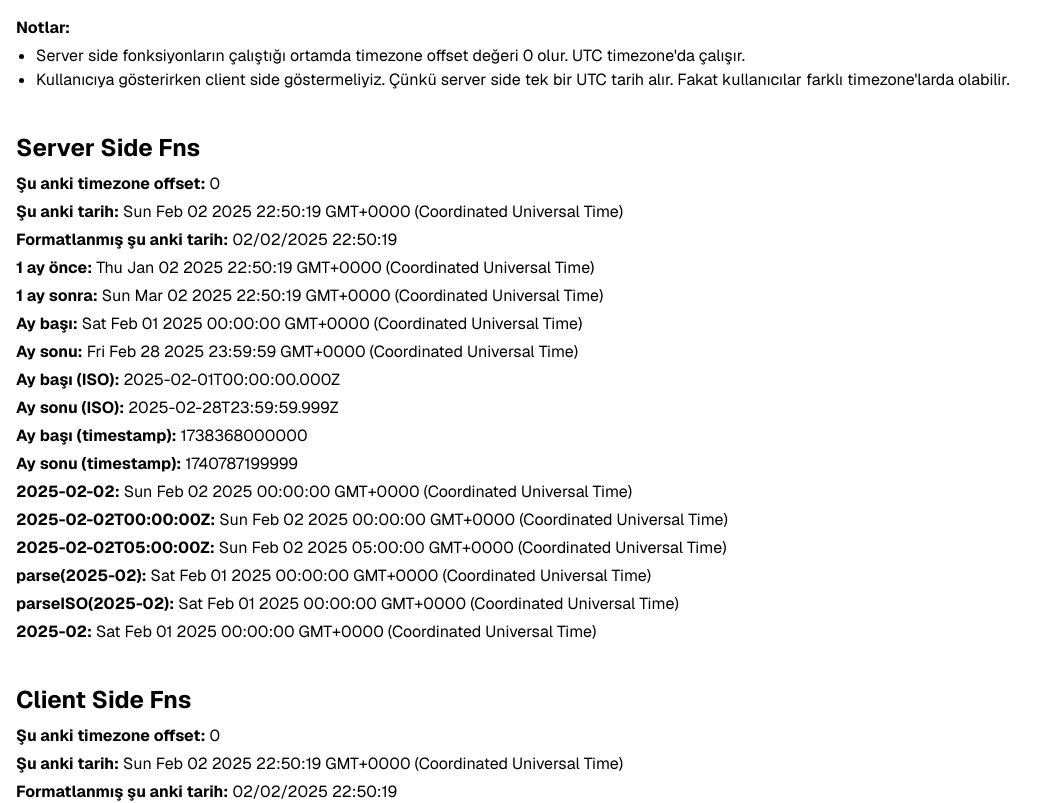
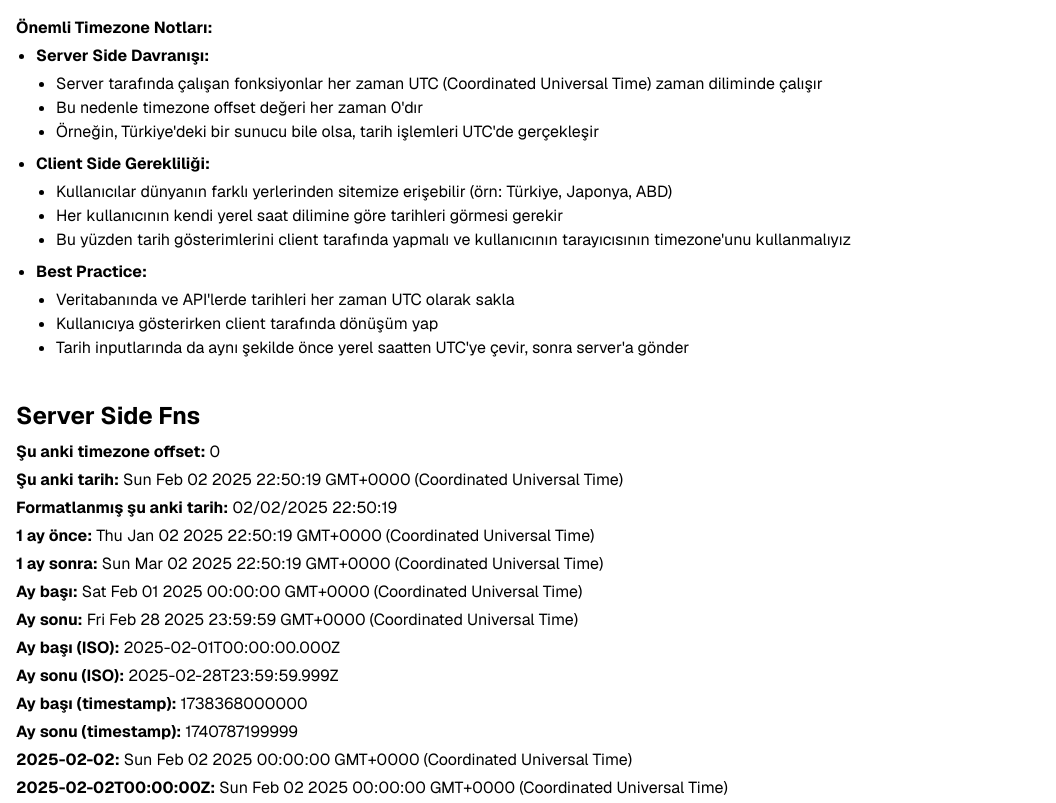
Before and after one commit to mehmetext/date-fns-next, a Next.js app: page / in a window 1280 px wide. Shown: the top 803 px of the page, without its empty margins (0-1056 px from the left). Built offline with nearby package versions, Linux system fonts and the light colour scheme.

Commit message:
feat: add notes

```diff
--- a/src/app/page.tsx
+++ b/src/app/page.tsx
@@ -6,16 +6,52 @@ export default function Home() {
   return (
     <div className="container my-4 flex flex-col gap-10">
       <div className="flex flex-col gap-1">
-        <b>Notlar:</b>
+        <b>Önemli Timezone Notları:</b>
         <ul className="list-disc pl-5">
           <li>
-            Server side fonksiyonların çalıştığı ortamda timezone offset değeri
-            0 olur. UTC timezone&apos;da çalışır.
+            <b>Server Side Davranışı:</b>
+            <ul className="list-disc pl-5 mt-1">
+              <li>
+                Server tarafında çalışan fonksiyonlar her zaman UTC (Coordinated
+                Universal Time) zaman diliminde çalışır
+              </li>
+              <li>Bu nedenle timezone offset değeri her zaman 0&apos;dır</li>
+              <li>
+                Örneğin, Türkiye&apos;deki bir sunucu bile olsa, tarih işlemleri
+                UTC&apos;de gerçekleşir
+              </li>
+            </ul>
           </li>
-          <li>
-            Kullanıcıya gösterirken client side göstermeliyiz. Çünkü server side
-            tek bir UTC tarih alır. Fakat kullanıcılar farklı
-            timezone&apos;larda olabilir.
+          <li className="mt-2">
+            <b>Client Side Gerekliliği:</b>
+            <ul className="list-disc pl-5 mt-1">
+              <li>
+                Kullanıcılar dünyanın farklı yerlerinden sitemize erişebilir
+                (örn: Türkiye, Japonya, ABD)
+              </li>
+              <li>
+                Her kullanıcının kendi yerel saat dilimine göre tarihleri
+                görmesi gerekir
+              </li>
+              <li>
+                Bu yüzden tarih gösterimlerini client tarafında yapmalı ve
+                kullanıcının tarayıcısının timezone&apos;unu kullanmalıyız
+              </li>
+            </ul>
+          </li>
+          <li className="mt-2">
+            <b>Best Practice:</b>
+            <ul className="list-disc pl-5 mt-1">
+              <li>
+                Veritabanında ve API&apos;lerde tarihleri her zaman UTC olarak
+                sakla
+              </li>
+              <li>Kullanıcıya gösterirken client tarafında dönüşüm yap</li>
+              <li>
+                Tarih inputlarında da aynı şekilde önce yerel saatten
+                UTC&apos;ye çevir, sonra server&apos;a gönder
+              </li>
+            </ul>
           </li>
         </ul>
       </div>
```
